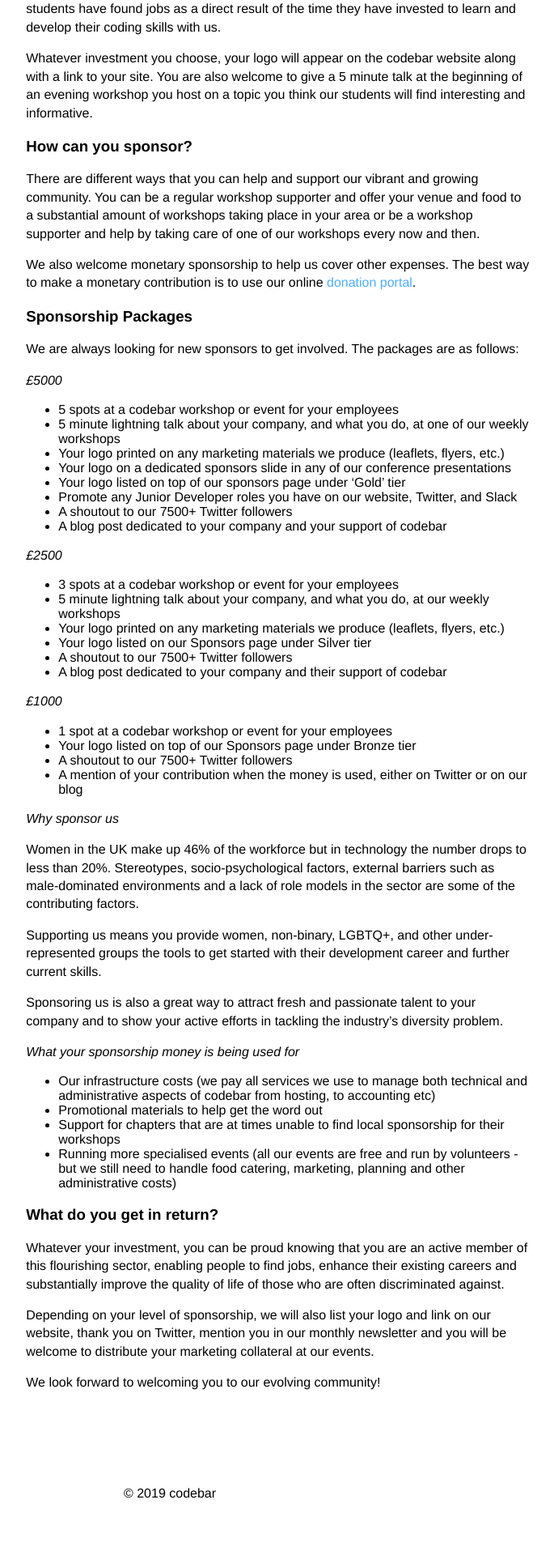
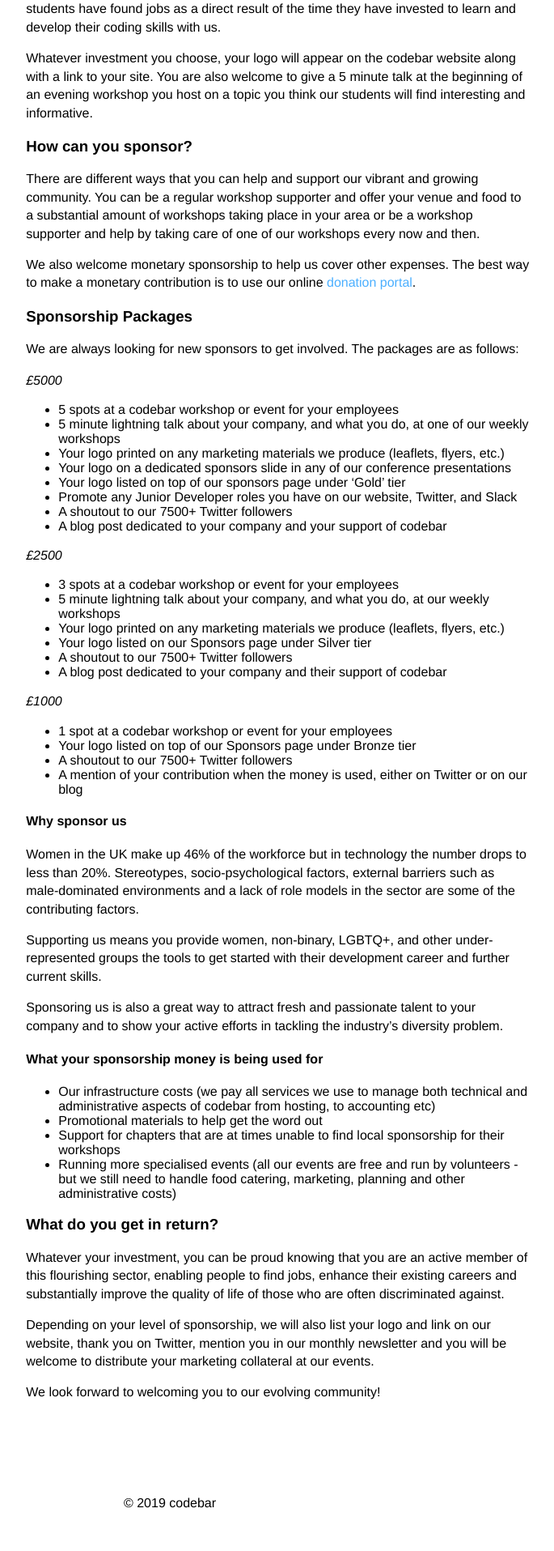
Before and after one commit to codebar/manual, a Jekyll site: the page built from _posts/2014-12-19-becoming-a-sponsor.md, in a window 1280 px wide. Shown: the part 1714-3629 px from the top of the page at 81% size, without its empty margins (430-1115 px from the left). Built offline with Jekyll 4.4.1, drawn with Linux system fonts in a browser that asks for light colours; nearby versions of some CDN libraries.

Commit message:
Use heading levels rather than formatting

```diff
--- a/_posts/2014-12-19-becoming-a-sponsor.md
+++ b/_posts/2014-12-19-becoming-a-sponsor.md
@@ -81,7 +81,7 @@
 - A mention of your contribution when the money is used, either on Twitter or on our blog
 
 
-*Why sponsor us*
+#### Why sponsor us
 
 Women in the UK make up 46% of the workforce but in technology the number drops to less than 20%. Stereotypes, socio-psychological factors, external barriers such as male-dominated environments and a lack of role models in the sector are some of the contributing factors.
 
@@ -90,7 +90,7 @@
 Sponsoring us is also a great way to attract fresh and passionate talent to your company and to show your active efforts in tackling the industry’s diversity problem.
 
 
-*What your sponsorship money is being used for*
+#### What your sponsorship money is being used for
 
 - Our infrastructure costs (we pay all services we use to manage both technical and administrative aspects of codebar from hosting, to accounting etc)
 - Promotional materials to help get the word out
```
